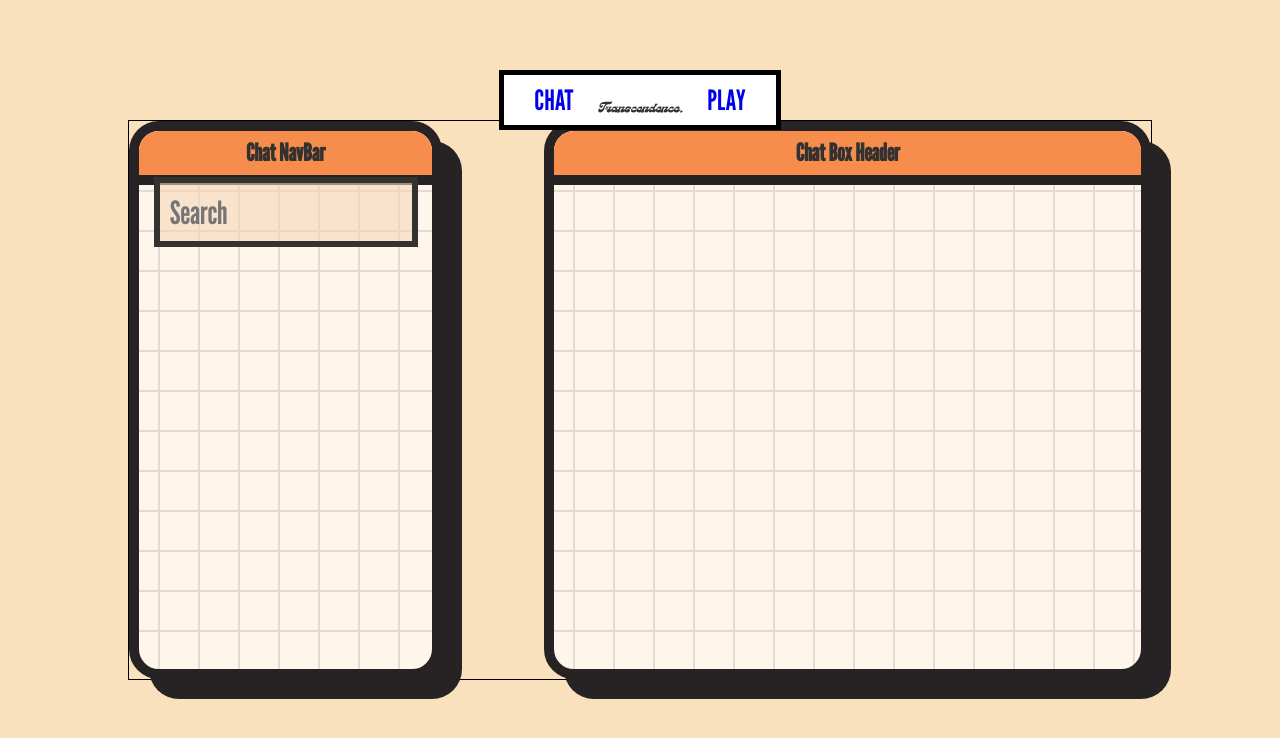
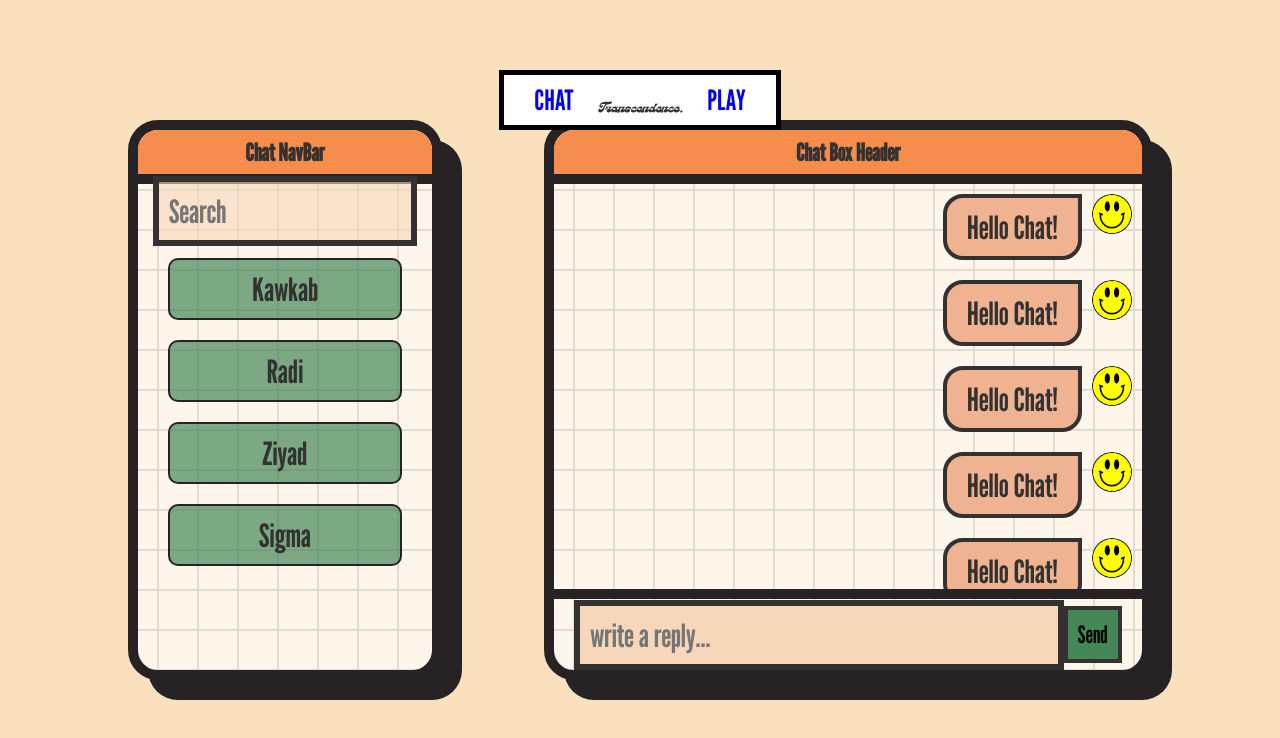
Before and after one commit to kawkb/client-side, a React (Create React App) app: page /chat in a window 1280 px wide. Shown: the top 738 px of the page. Built offline with nearby package versions, Linux system fonts and the light colour scheme.

Commit message:
working on chat need to style scroll bar

```diff
--- a/src/components/ChatBox.tsx
+++ b/src/components/ChatBox.tsx
@@ -1,10 +1,14 @@
 import React from 'react'
 import ChatBoxHead from './ChatBoxHead'
+import ChatMessages from './ChatMessages'
+import ChatInput from './ChatInput'
 
 function ChatBox() {
   return (
 	<div className='chat-box copy-book-background'>
 		<ChatBoxHead />
+		<ChatMessages />
+		<ChatInput />
 	</div>
   )
 }
--- a/src/components/ChatInput.tsx
+++ b/src/components/ChatInput.tsx
@@ -2,7 +2,12 @@ import React from 'react'
 
 function ChatInput() {
   return (
-	<div>ChatInput</div>
+	<div className='chat-msg-input'>
+		<input type="text" placeholder='write a reply...' />
+		<div className='send-message'>
+			<button className='send-button'>Send</button>
+		</div>
+	</div>
   )
 }
 
--- a/src/components/ChatMessages.tsx
+++ b/src/components/ChatMessages.tsx
@@ -1,8 +1,22 @@
 import React from 'react'
+import ChatMsg from './ChatMsg'
+
 
 function ChatMessages() {
   return (
-	<div>ChatMessages</div>
+	<div className='chat-messages-list'>
+		<ChatMsg />
+		<ChatMsg />
+		<ChatMsg />
+		<ChatMsg />
+		<ChatMsg />
+		<ChatMsg />
+		<ChatMsg />
+		<ChatMsg />
+		<ChatMsg />
+		<ChatMsg />
+		<ChatMsg />
+	</div>
   )
 }
 
--- /dev/null
+++ b/src/components/ChatMsg.tsx
@@ -0,0 +1,18 @@
+import React from 'react'
+import smiley from '../assets/img/smiley.png'
+
+function ChatMsg() {
+  return (
+	<div className='chat-msg owner'>
+		<div className='chat-msg-info'>
+			<img src={smiley} alt=''/>
+			{/* <span>just now</span> */}
+		</div>
+		<div className='chat-msg-content'>
+			<p>Hello Chat!</p>
+		</div>
+	</div>
+  )
+}
+
+export default ChatMsg
--- a/src/components/ChatSideBar.tsx
+++ b/src/components/ChatSideBar.tsx
@@ -9,7 +9,7 @@ function ChatSideBar() {
 	<div className='chat-side-bar copy-book-background'>
 		<ChatNavBar />
 		<ChatSearch />
-		{/* <ChatsList /> */}
+		<ChatsList />
 	</div>
   );
 }
--- a/src/styles/src/chat.css
+++ b/src/styles/src/chat.css
@@ -7,7 +7,7 @@
 }
 
 .chat-container {
-	border: 1px solid black;
+	/* border: 1px solid black; */
 	width: 80%;
 	height: 70%;
 	display: flex;
@@ -69,4 +69,163 @@
 	width: 90%;
 	font-family: var(--font);
 	outline: none;
+	color: var(--dark);
 }
+
+.chat-search-form input::placeholder {
+
+}
+
+.chat-list {
+	overflow-y: scroll;
+}
+
+/* style the scrollbar */
+.chat-list::-webkit-scrollbar {
+	width: 8px; /* width of the scrollbar */
+  }
+
+  /* style the scrollbar track */
+  .chat-list::-webkit-scrollbar-track {
+	background-color: #f1f1f1; /* color of the scrollbar track */
+  }
+
+  /* style the scrollbar thumb */
+  .chat-list::-webkit-scrollbar-thumb {
+	background-color: #888; /* color of the scrollbar thumb */
+	border-radius: 5px; /* round the corners of the scrollbar thumb */
+  }
+
+  /* style the scrollbar thumb when hovering */
+  .chat-list::-webkit-scrollbar-thumb:hover {
+	background-color: #555; /* color of the scrollbar thumb on hover */
+  }
+
+
+.chat-list-item {
+	padding: 10px;
+	display: flex;
+	align-items: center;
+	justify-content: center;
+	border: 2px solid var(--shadow);
+	background-color: rgb(69, 136, 88, 0.7);
+	border-radius: 10px;
+	overflow: hidden;
+	margin: 20px 30px;
+	cursor: pointer;
+}
+
+.chat-list-item span {
+	font-family: var(--font);
+	font-size: 2rem;
+}
+
+.chat-messages-list {
+	padding: 10px;
+	height: 75%;
+	/* background-color: var(--green);  */
+	overflow-y: scroll;
+}
+
+/* style the scrollbar */
+.chat-messages-list::-webkit-scrollbar {
+	width: 8px; /* width of the scrollbar */
+}
+
+/* style the scrollbar track */
+.chat-messages-list::-webkit-scrollbar-track {
+	background-color: #f1f1f1; /* color of the scrollbar track */
+}
+
+/* style the scrollbar thumb */
+.chat-messages-list::-webkit-scrollbar-thumb {
+	background-color: #888; /* color of the scrollbar thumb */
+	border-radius: 5px; /* round the corners of the scrollbar thumb */
+}
+
+/* style the scrollbar thumb when hovering */
+.chat-messages-list::-webkit-scrollbar-thumb:hover {
+	background-color: #555; /* color of the scrollbar thumb on hover */
+}
+
+
+.chat-msg-input {
+	height: 15%;
+	padding: 20px;
+	border-top: 10px solid var(--shadow);
+	/* background-color: brown; */
+	display: flex;
+	align-items: center;
+	justify-content: space-between;
+}
+
+.chat-msg-input input {
+	border: 6px solid var(--dark);
+	background-color: rgb(247, 215, 186);
+	padding: 10px;
+	font-size: 2rem;
+	width: 90%;
+	font-family: var(--font);
+	outline: none;
+	color: var(--dark);
+}
+
+.send-message {
+	display: flex;
+	align-items: center;
+}
+
+.send-button {
+	border: 4px solid var(--dark);
+	background-color: var(--green);
+	padding: 10px;
+	font-family: var(--font);
+	outline: none;
+	font-size: 1.5rem;
+	cursor: pointer;
+}
+
+.chat-msg {
+	display: flex;
+	margin-bottom: 20px;
+	gap: 10px;
+}
+
+.owner {
+	flex-direction: row-reverse;
+}
+
+.chat-msg-info {
+	display: flex;
+	flex-direction: column;
+}
+
+.chat-msg-info img {
+	height: 40px;
+	width: 40px;
+	border-radius: 50%;
+	object-fit: cover;
+}
+
+.chat-msg-info span {
+	color: lightgray;
+	font-size: 0.8rem;
+}
+
+.chat-msg-content {
+	max-width: 80%;
+	display: flex;
+	flex-direction: column;
+}
+
+.chat-msg-content p {
+	background-color: var(--peach);
+	border: 4px solid var(--dark);
+	padding: 10px 20px;
+	font-size: 2rem;;
+	border-radius: 0 20px 20px 20px;
+}
+
+.owner p {
+	border-radius: 20px 0 20px 20px;
+}
--- a/src/styles/src/varibales.css
+++ b/src/styles/src/varibales.css
@@ -6,7 +6,9 @@
     --orange: #fbbe86;
 	--apricot: #f68d4d;
 	--coral: #f7d7ba;
+	--green: #458858;
     --red: #F68074;
+	--peach: #efb392;
 	--beige: #f9e1bd;
     --font: 'League Gothic', sans-serif;
 }
```
Also changed, not shown: src/assets/img/smiley.png (added).
